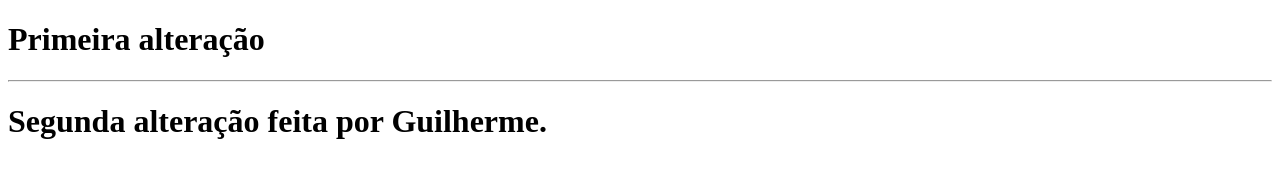
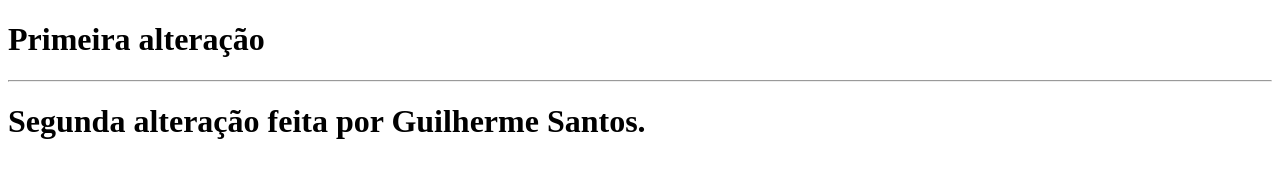
Before and after one commit to gabriellima1703/SCM, a plain HTML site: page index.html in a window 1280 px wide. Drawn offline with Linux system fonts and the light colour scheme.

Commit message:
Terceira alteração

```diff
--- a/index.html
+++ b/index.html
@@ -9,6 +9,6 @@
 <body>
     <h1>Primeira alteração </h1>
     <hr>
-    <h1>Segunda alteração feita por Guilherme.</h1>
+    <h1>Segunda alteração feita por Guilherme Santos.</h1>
 </body>
 </html>
```
